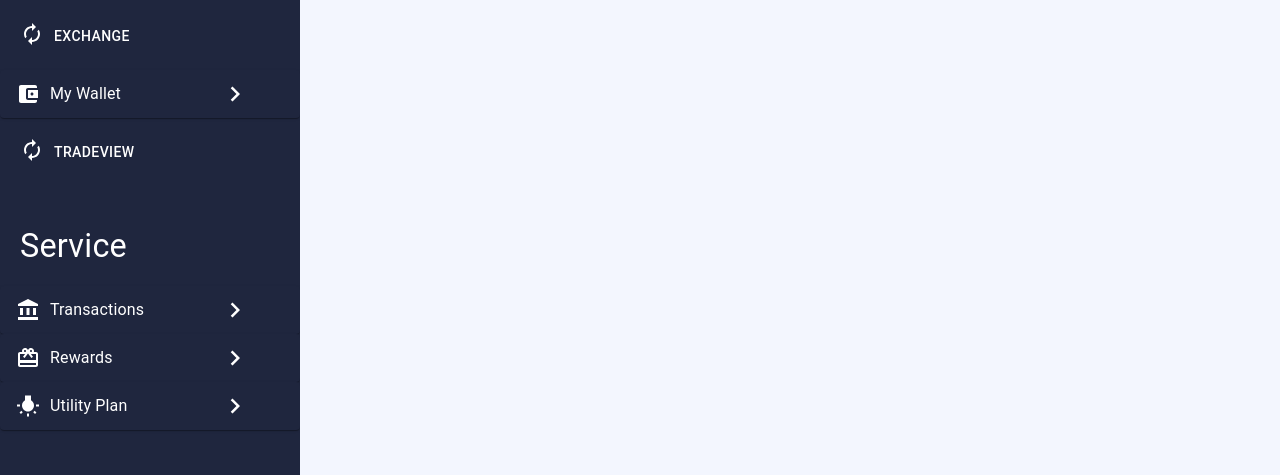
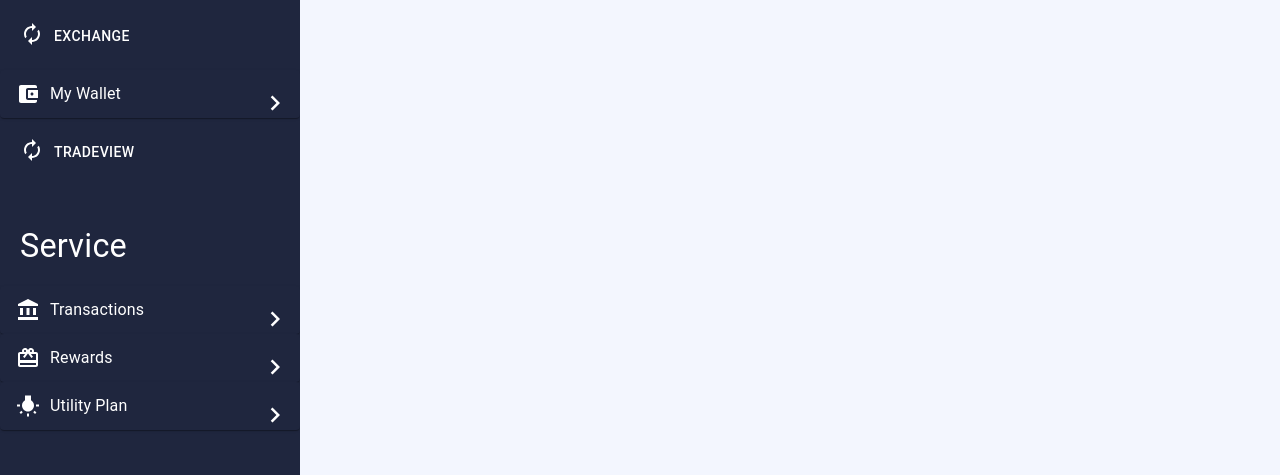
Before and after one commit to neharadialcode/material-ui-dashboard, a Next.js app: page / in a window 1280 px wide. Shown: the part 236-711 px from the top of the page. Built offline with nearby package versions, Linux system fonts and the light colour scheme.

Commit message:
arrow problem solved

```diff
--- a/components/Dropdown.jsx
+++ b/components/Dropdown.jsx
@@ -36,26 +36,14 @@ const Dropdown = ({ value }) => {
       >
         <Accordion
           sx={{ backgroundColor: "color.black", color: "color.white" }}
-          onClick={handleClick}
         >
           <AccordionSummary
-            expandIcon={
-              <ExpandMoreIcon
-                sx={{
-                  color: "color.white",
-                  width: "30px",
-                  height: "30px",
-                  transform: {
-                    defaultSize: open ? "rotate(-180deg)" : "rotate(-90deg)",
-                  },
-                }}
-              />
-            }
             aria-controls="panel1bh-content"
             id="panel1bh-header"
             color="color.white"
             className={` ${open && "active_option"} sidebar_item`}
-            sx={{ paddingRight: "50px" }}
+            sx={{ paddingRight: "50px", position: "relative" }}
+            onClick={handleClick}
           >
             <Button
               sx={{
@@ -69,6 +57,19 @@ const Dropdown = ({ value }) => {
               {value.icon}
             </Button>
             <Typography sx={{ color: "color.white" }}>{value.name}</Typography>
+            <ExpandMoreIcon
+              sx={{
+                color: "color.white",
+                width: "30px",
+                height: "30px",
+                position: "absolute",
+                right: "10px",
+                top: "18px",
+                transform: {
+                  defaultSize: open ? "rotate(0deg)" : "rotate(-90deg)",
+                },
+              }}
+            />
           </AccordionSummary>
           <AccordionDetails sx={{ padding: "0" }}>
             {value.content.map((item, index) => (
```
